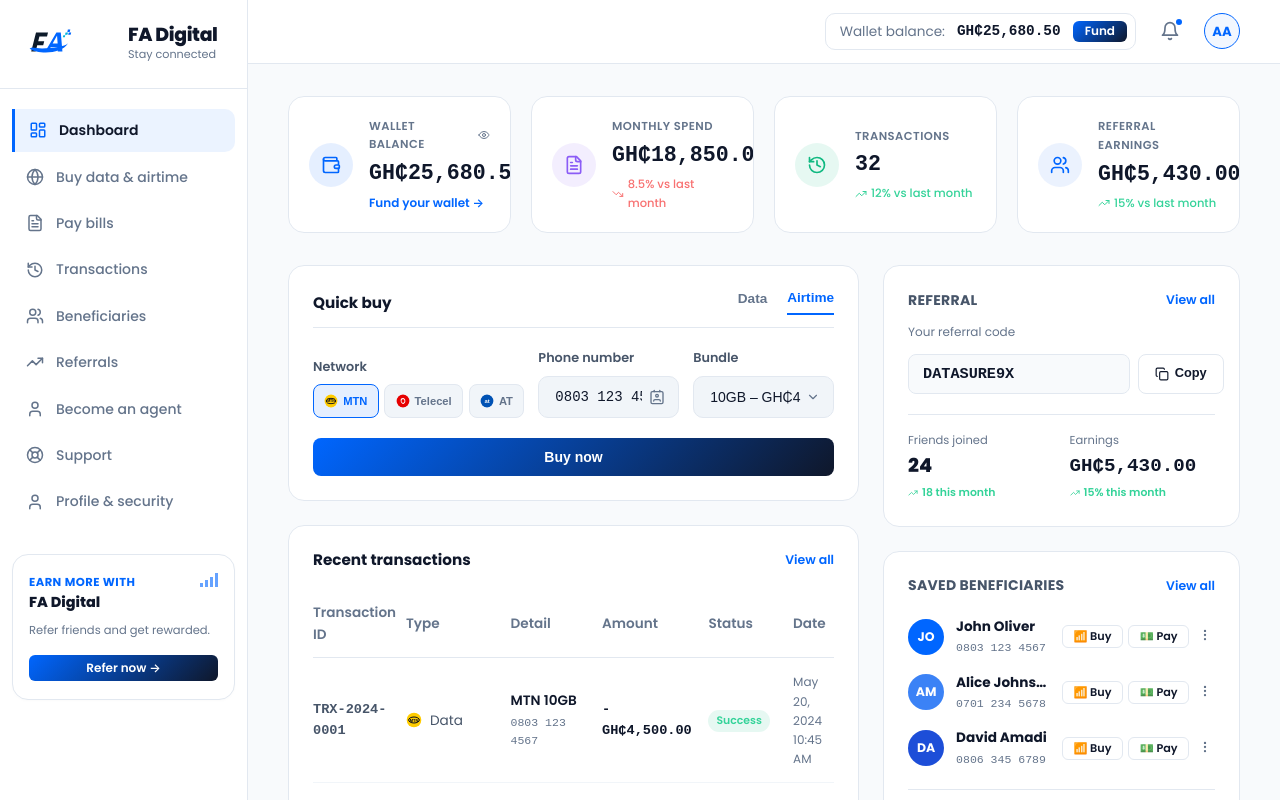
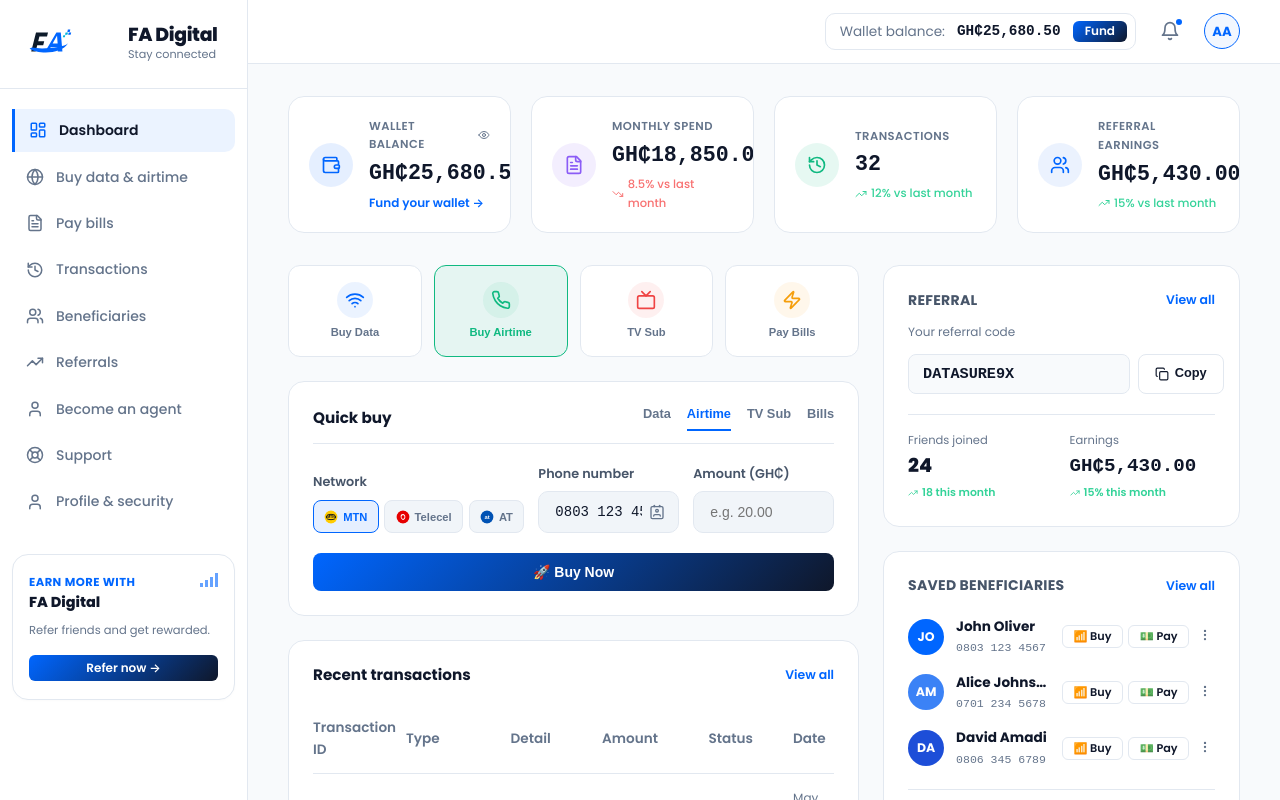
Before and after one commit to Amosjallah/datahub, a Next.js app: page /dashboard in a window 1280 px wide. Both pictures are taken after a click on the button "Airtime". Shown: the top 800 px of the page. Built offline with nearby package versions, Linux system fonts and the light colour scheme.

Commit message:
feat: add TV subscription + Bills tabs and quick-service shortcut tiles to customer dashboard

```diff
--- a/src/app/dashboard/page.tsx
+++ b/src/app/dashboard/page.tsx
@@ -6,12 +6,16 @@ import AppLayout from '@/components/AppLayout';
 import ProviderIcon from '@/components/ProviderIcon';
 import {
   Wallet, TrendingDown, TrendingUp, FileText, Copy, MoreVertical,
-  Contact, Eye, EyeOff, ChevronDown, History, Users
+  Contact, Eye, EyeOff, ChevronDown, History, Users,
+  Tv, Zap, Wifi, Phone as PhoneIcon
 } from 'lucide-react';
 
 export default function Dashboard() {
   const [showBalance, setShowBalance] = useState(true);
-  const [activeTab, setActiveTab] = useState<'data' | 'airtime'>('data');
+  const [activeTab, setActiveTab] = useState<'data' | 'airtime' | 'tv' | 'bills'>('data');
+  const [tvProvider, setTvProvider] = useState('DStv');
+  const [tvIuc, setTvIuc] = useState('');
+  const [tvPlan, setTvPlan] = useState('Compact Plus - GH₵120');
   const [selectedNetwork, setSelectedNetwork] = useState('MTN');
   const [copied, setCopied] = useState(false);
 
@@ -141,38 +145,62 @@ export default function Dashboard() {
           {/* Left Column: Quick Buy & Recent Transactions */}
           <div style={{ display: 'flex', flexDirection: 'column', gap: '1.5rem' }}>
 
+            {/* Quick Service Shortcut Tiles */}
+            <div style={{ display: 'grid', gridTemplateColumns: 'repeat(4, 1fr)', gap: '0.75rem' }}>
+              {[
+                { label: 'Buy Data', icon: <Wifi size={20} />, color: '#0066FF', bg: 'rgba(0,102,255,0.08)', tab: 'data' as const },
+                { label: 'Buy Airtime', icon: <PhoneIcon size={20} />, color: '#10B981', bg: 'rgba(16,185,129,0.08)', tab: 'airtime' as const },
+                { label: 'TV Sub', icon: <Tv size={20} />, color: '#EF4444', bg: 'rgba(239,68,68,0.08)', tab: 'tv' as const },
+                { label: 'Pay Bills', icon: <Zap size={20} />, color: '#F59E0B', bg: 'rgba(245,158,11,0.08)', tab: 'bills' as const },
+              ].map((s) => (
+                <button
+                  key={s.tab}
+                  type="button"
+                  onClick={() => setActiveTab(s.tab)}
+                  style={{
+                    display: 'flex', flexDirection: 'column', alignItems: 'center', gap: '0.5rem',
+                    padding: '1rem 0.5rem', borderRadius: '12px', cursor: 'pointer',
+                    border: activeTab === s.tab ? `1.5px solid ${s.color}` : '1.5px solid var(--color-border)',
+                    background: activeTab === s.tab ? s.bg : '#FFFFFF',
+                    color: activeTab === s.tab ? s.color : 'var(--color-text-muted)',
+                    transition: 'all 0.15s ease',
+                  }}
+                >
+                  <div style={{ width: '36px', height: '36px', borderRadius: '50%', backgroundColor: s.bg, display: 'flex', alignItems: 'center', justifyContent: 'center', color: s.color }}>
+                    {s.icon}
+                  </div>
+                  <span style={{ fontSize: '0.7rem', fontWeight: 700, textAlign: 'center', lineHeight: '1.2' }}>{s.label}</span>
+                </button>
+              ))}
+            </div>
+
             {/* Quick Buy Card */}
             <div className="card" style={{ background: 'var(--color-bg-card)' }}>
               <div className="card-body">
                 <div style={{ display: 'flex', justifyContent: 'space-between', alignItems: 'center', marginBottom: '1.25rem', borderBottom: '1px solid var(--color-border)', paddingBottom: '0.75rem' }}>
                   <h3 style={{ fontSize: '0.95rem', fontWeight: 700 }}>Quick buy</h3>
-                  {/* Tabs: Data & Airtime */}
-                  <div style={{ display: 'flex', gap: '1.25rem' }}>
+                  {/* Tabs: Data, Airtime, TV, Bills */}
+                  <div style={{ display: 'flex', gap: '1rem' }}>
+                    {(['data', 'airtime', 'tv', 'bills'] as const).map((tab) => (
                       <button
-                      onClick={() => setActiveTab('data')}
+                        key={tab}
+                        onClick={() => setActiveTab(tab)}
                         style={{
-                        background: 'none', border: 'none', color: activeTab === 'data' ? 'var(--color-brand-primary)' : 'var(--color-text-muted)',
-                        fontWeight: 700, fontSize: '0.85rem', cursor: 'pointer', paddingBottom: '0.5rem',
-                        borderBottom: activeTab === 'data' ? '2.5px solid var(--color-brand-primary)' : 'none',
-                        transition: 'all var(--transition-fast)'
+                          background: 'none', border: 'none',
+                          color: activeTab === tab ? 'var(--color-brand-primary)' : 'var(--color-text-muted)',
+                          fontWeight: 700, fontSize: '0.8rem', cursor: 'pointer', paddingBottom: '0.5rem',
+                          borderBottom: activeTab === tab ? '2.5px solid var(--color-brand-primary)' : '2.5px solid transparent',
+                          textTransform: 'capitalize', transition: 'all var(--transition-fast)'
                         }}
                       >
-                      Data
+                        {tab === 'tv' ? 'TV Sub' : tab === 'bills' ? 'Bills' : tab.charAt(0).toUpperCase() + tab.slice(1)}
                       </button>
-                    <button
-                      onClick={() => setActiveTab('airtime')}
-                      style={{
-                        background: 'none', border: 'none', color: activeTab === 'airtime' ? 'var(--color-brand-primary)' : 'var(--color-text-muted)',
-                        fontWeight: 700, fontSize: '0.85rem', cursor: 'pointer', paddingBottom: '0.5rem',
-                        borderBottom: activeTab === 'airtime' ? '2.5px solid var(--color-brand-primary)' : 'none',
-                        transition: 'all var(--transition-fast)'
-                      }}
-                    >
-                      Airtime
-                    </button>
+                    ))}
                   </div>
                 </div>
 
+                {/* DATA TAB */}
+                {(activeTab === 'data' || activeTab === 'airtime') && (
                   <div className="quick-buy-fields">
                     {/* Network Buttons Selector */}
                     <div className="form-group" style={{ marginBottom: 0 }}>
@@ -212,7 +240,8 @@ export default function Dashboard() {
                       </div>
                     </div>
 
-                  {/* Bundle */}
+                    {/* Bundle or Amount */}
+                    {activeTab === 'data' ? (
                       <div className="form-group" style={{ marginBottom: 0 }}>
                         <label className="form-label">Bundle</label>
                         <div style={{ position: 'relative' }}>
@@ -224,10 +253,114 @@ export default function Dashboard() {
                           <ChevronDown size={14} style={{ position: 'absolute', right: '0.875rem', top: '50%', transform: 'translateY(-50%)', pointerEvents: 'none', color: 'var(--color-text-muted)' }} />
                         </div>
                       </div>
+                    ) : (
+                      <div className="form-group" style={{ marginBottom: 0 }}>
+                        <label className="form-label">Amount (GH₵)</label>
+                        <input type="number" className="form-input" placeholder="e.g. 20.00" min="1" style={{ fontSize: '0.875rem' }} />
+                      </div>
+                    )}
+                  </div>
+                )}
+
+                {/* TV SUBSCRIPTION TAB */}
+                {activeTab === 'tv' && (
+                  <div className="quick-buy-fields">
+                    <div className="form-group" style={{ marginBottom: 0 }}>
+                      <label className="form-label">TV Provider</label>
+                      <div style={{ display: 'flex', gap: '0.5rem' }}>
+                        {[{name:'DStv',icon:'📺'},{name:'GOtv',icon:'📡'},{name:'StarTimes',icon:'🎬'}].map((p) => (
+                          <button
+                            key={p.name}
+                            type="button"
+                            onClick={() => { setTvProvider(p.name); setTvPlan(p.name === 'DStv' ? 'Compact Plus - GH₵120' : p.name === 'GOtv' ? 'Supa Plus - GH₵55' : 'Nova - GH₵12'); }}
+                            style={{
+                              flex: 1, padding: '0.6rem 0.25rem', borderRadius: '8px', cursor: 'pointer',
+                              border: tvProvider === p.name ? '1.5px solid #EF4444' : '1.5px solid var(--color-border)',
+                              background: tvProvider === p.name ? 'rgba(239,68,68,0.08)' : 'var(--color-bg-elevated)',
+                              display: 'flex', flexDirection: 'column', alignItems: 'center', gap: '0.25rem',
+                              fontSize: '0.7rem', fontWeight: 700,
+                              color: tvProvider === p.name ? '#EF4444' : 'var(--color-text-muted)',
+                            }}
+                          >
+                            <span style={{ fontSize: '1.1rem' }}>{p.icon}</span>
+                            {p.name}
+                          </button>
+                        ))}
+                      </div>
                     </div>
 
+                    <div className="form-group" style={{ marginBottom: 0 }}>
+                      <label className="form-label">Smart Card / IUC Number</label>
+                      <input
+                        type="text"
+                        className="form-input"
+                        placeholder="Enter smart card number"
+                        value={tvIuc}
+                        onChange={(e) => setTvIuc(e.target.value)}
+                        style={{ fontFamily: 'monospace', fontSize: '0.875rem' }}
+                      />
+                    </div>
+
+                    <div className="form-group" style={{ marginBottom: 0 }}>
+                      <label className="form-label">Package</label>
+                      <div style={{ position: 'relative' }}>
+                        <select
+                          className="form-input"
+                          value={tvPlan}
+                          onChange={(e) => setTvPlan(e.target.value)}
+                          style={{ appearance: 'none', paddingRight: '2rem', fontSize: '0.875rem' }}
+                        >
+                          {tvProvider === 'DStv' && <>
+                            <option>Compact Plus - GH₵120</option>
+                            <option>Compact - GH₵79</option>
+                            <option>Access - GH₵38</option>
+                          </>}
+                          {tvProvider === 'GOtv' && <>
+                            <option>Supa Plus - GH₵55</option>
+                            <option>Supa - GH₵38</option>
+                            <option>Max - GH₵29</option>
+                            <option>Jolli - GH₵22</option>
+                          </>}
+                          {tvProvider === 'StarTimes' && <>
+                            <option>Nova - GH₵12</option>
+                            <option>Basic - GH₵25</option>
+                            <option>Smart - GH₵35</option>
+                            <option>Classic - GH₵50</option>
+                          </>}
+                        </select>
+                        <ChevronDown size={14} style={{ position: 'absolute', right: '0.875rem', top: '50%', transform: 'translateY(-50%)', pointerEvents: 'none', color: 'var(--color-text-muted)' }} />
+                      </div>
+                    </div>
+                  </div>
+                )}
+
+                {/* BILLS TAB */}
+                {activeTab === 'bills' && (
+                  <div className="quick-buy-fields">
+                    <div className="form-group" style={{ marginBottom: 0 }}>
+                      <label className="form-label">Bill Type</label>
+                      <div style={{ position: 'relative' }}>
+                        <select className="form-input" style={{ appearance: 'none', paddingRight: '2rem', fontSize: '0.875rem' }}>
+                          <option>⚡ ECG Prepaid Token</option>
+                          <option>⚡ ECG Postpaid Bill</option>
+                          <option>💧 Ghana Water (GWCL)</option>
+                        </select>
+                        <ChevronDown size={14} style={{ position: 'absolute', right: '0.875rem', top: '50%', transform: 'translateY(-50%)', pointerEvents: 'none', color: 'var(--color-text-muted)' }} />
+                      </div>
+                    </div>
+                    <div className="form-group" style={{ marginBottom: 0 }}>
+                      <label className="form-label">Meter / Account Number</label>
+                      <input type="text" className="form-input" placeholder="Enter meter or account number" style={{ fontFamily: 'monospace', fontSize: '0.875rem' }} />
+                    </div>
+                    <div className="form-group" style={{ marginBottom: 0 }}>
+                      <label className="form-label">Amount (GH₵)</label>
+                      <input type="number" className="form-input" placeholder="e.g. 100.00" min="1" style={{ fontSize: '0.875rem' }} />
+                    </div>
+                  </div>
+                )}
+
                 <button className="btn btn-primary btn-full" style={{ marginTop: '1.25rem', padding: '0.75rem', borderRadius: '8px' }}>
-                  Buy now
+                  {activeTab === 'tv' ? '📺 Subscribe Now' : activeTab === 'bills' ? '💵 Pay Bill' : '🚀 Buy Now'}
                 </button>
               </div>
             </div>
```
Lines whose indentation alone changed are shown as unchanged.
